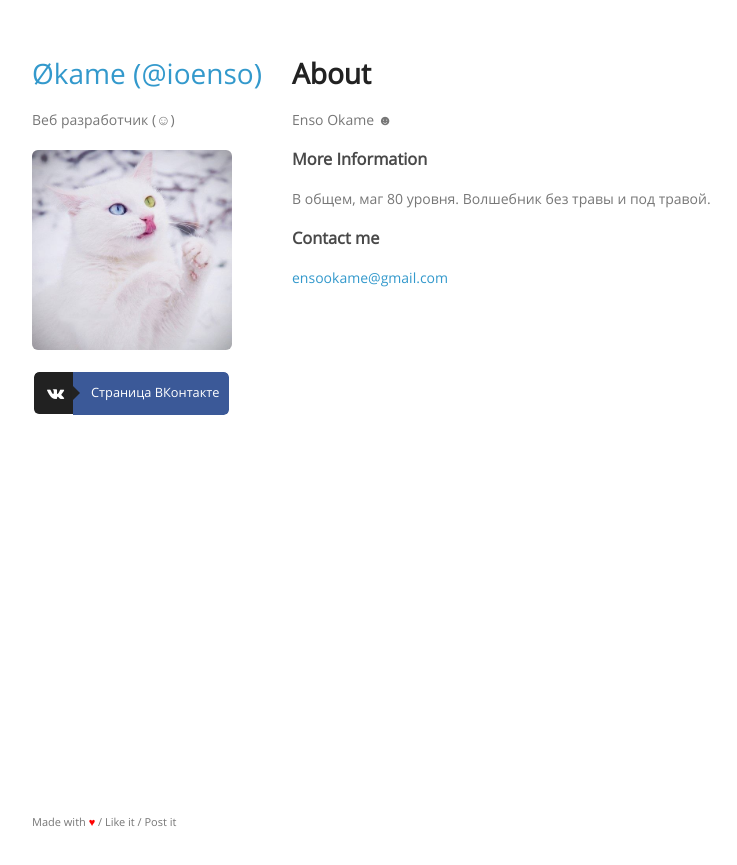
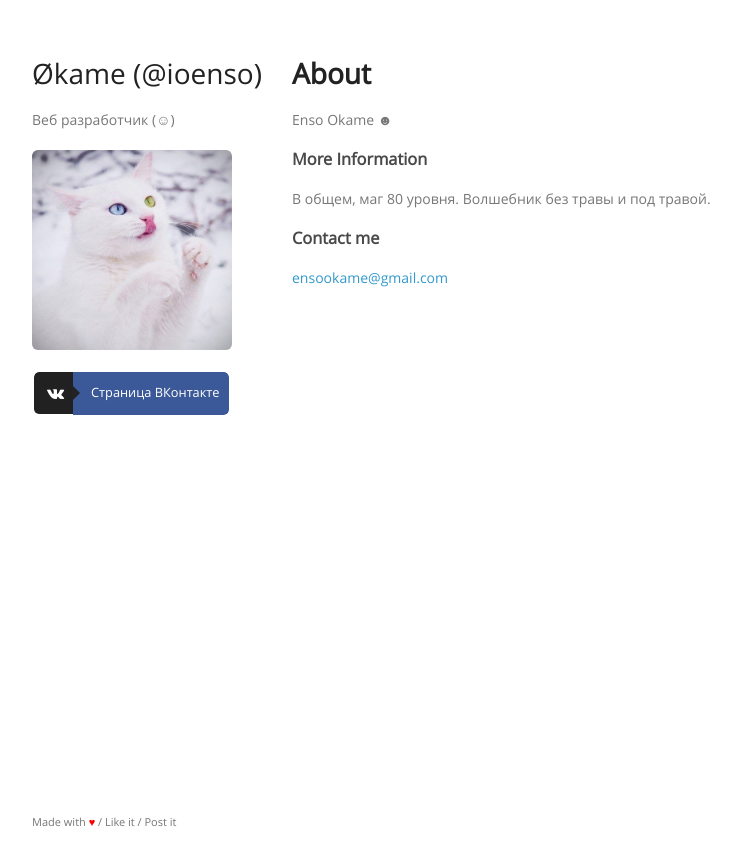
Before and after one commit to IOEnso/ioenso.github.io, a Jekyll site: the page built from about.md, in a window 1280 px wide. Shown: the top 865 px of the page, without its empty margins (178-915 px from the left). Built offline with Jekyll 4.4.1, drawn with Linux system fonts in a browser that asks for light colours; Markdown is read by kramdown in place of the engine named in the settings.

Commit message:
Update main.css

```diff
--- a/assets/css/main.css
+++ b/assets/css/main.css
@@ -11,7 +11,13 @@ h1, h2, h3, h4, h5, h6 {
   color:#222;
   margin:0 0 20px;
 }
-
+h1 a {
+  color: #222;
+  text-decoration: none;
+}
+h1 a:hover {
+  color: #39c;
+}
 p, ul, ol, table, pre, dl {
   margin:0 0 20px;
 }
```
